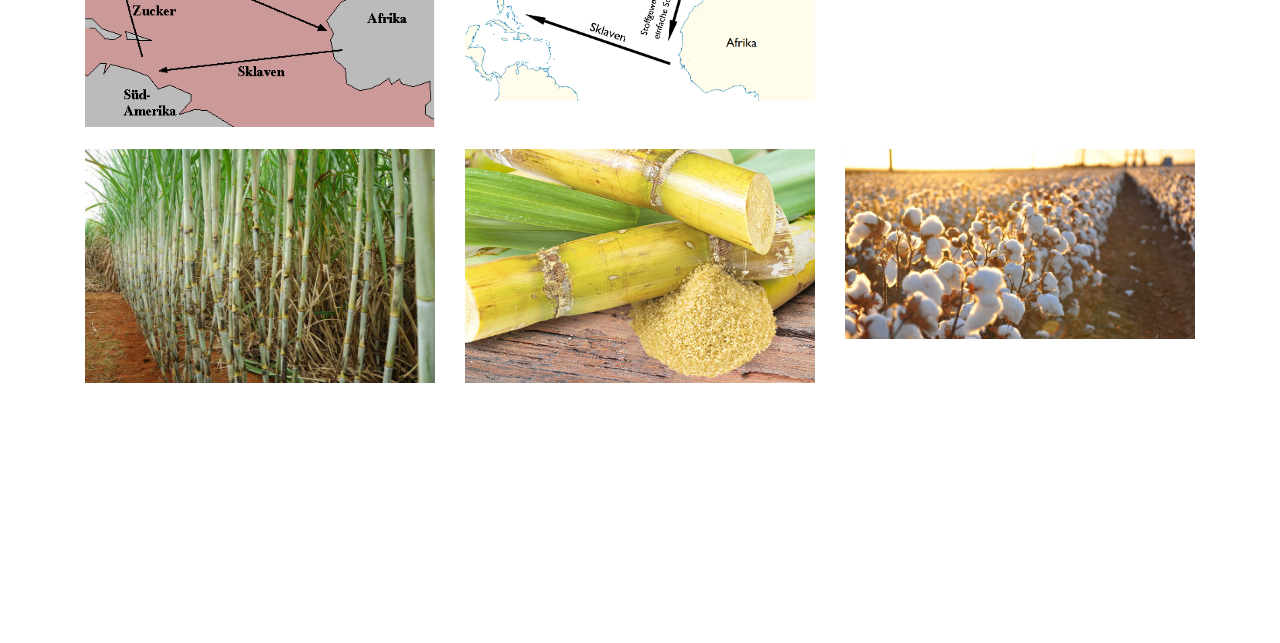
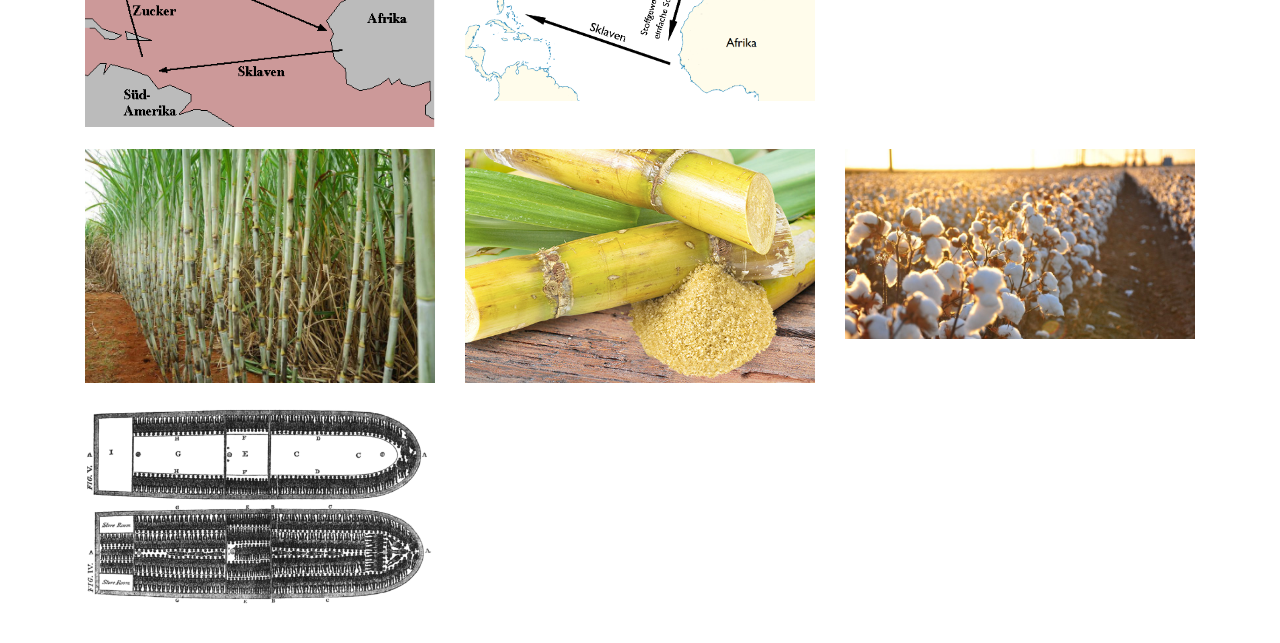
Before and after one commit to miagudelj/Dreieckshandel, a plain HTML site: page quellen.html in a window 1280 px wide. Shown: the part 1255-1898 px from the top of the page. Before the commit the page ends 1663 px from the top, so only its background shows below. Drawn offline with nearby package versions, Linux system fonts and the light colour scheme; a web font is replaced by a local one.

Commit message:
Add files via upload
new source

```diff
--- a/quellen.html
+++ b/quellen.html
@@ -193,6 +193,11 @@
 									<img src="img/Baumwolle.jpg" alt="Baumwolle" title="naturschutz.at">
 								</a>
 							</div>
+							<div class="col-4">
+								<a href="https://de.wikipedia.org/wiki/Atlantischer_Sklavenhandel#/media/Datei:Slave_ship_diagram.png">
+									<img src="img/sklavenSchiff.png" alt="Sklaven" title="de.wikipedia.org">
+								</a>
+							</div>
 						</div>
 					</p>
 				</div>
```
